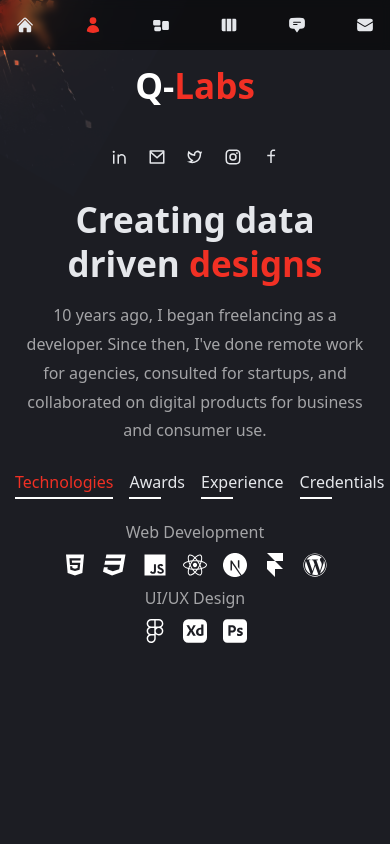
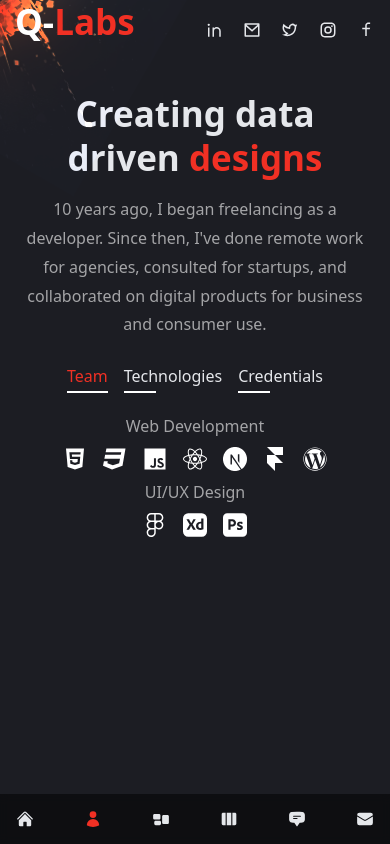
Before and after one commit to ArseneNgenzi/q-labs, a Next.js app: page /about in a window 390 px wide. Built offline with nearby package versions, Linux system fonts and the light colour scheme.

Commit message:
fixed bugs in header component

```diff
--- a/components/Header.js
+++ b/components/Header.js
@@ -5,12 +5,9 @@ import Socials from "../components/Socials";
 
 const Header = () => {
 	return (
-		<header className=" pt-8 xl:pt-0  w-full flex items-center px-16 xl:px-0 z-50">
+		<header className=" lg:pt-8 xl:pt-0  w-full flex items-center lg:px-16 xl:px-0 z-50">
 			<div className=" container mx-auto z-10">
-        {/* <div>
-          <Link href={'/'}> <Image src={'/logo.svg'} width={220} height={48}/></Link>
-        </div> */}
-        <div className="pt-8 flex flex-col lg:flex-row justify-between items-center gap-y-6">
+        <div className="lg:pt-8 flex flex-row justify-between items-center">
           {/* Logo */}
           <Link href={'/'}> <p className="h2 text-white">Q-<span className=" text-accent">Labs</span> </p></Link>
           {/* Socials */}
--- a/components/Nav.js
+++ b/components/Nav.js
@@ -32,7 +32,7 @@ const Nav = () => {
 	const pathname = router.pathname
 
 	return (
-		<nav className="flex flex-col items-center xl:justify-center gap-y-4 fixed h-max  mt-auto xl:right-[1%] z-10 top-0 w-full xl:w-10 xl:max-w-md xl:h-screen">
+		<nav className="flex flex-col items-center xl:justify-center gap-y-4 fixed h-max  mt-auto xl:right-[1%] z-50 bottom-0 w-full xl:w-10 xl:max-w-md xl:h-screen">
 			{/* Inner */}
 			<div className="flex w-full xl:flex-col items-center justify-between xl:justify-center gap-y-10 px-4 md:px-4 xl:px-0 h-auto xl:h-max py-4 bg-black/50 backdrop-blur-sm text-3xl xl:text-xl xl:rounded-full">
 				{navData.map((link, index) => {
--- a/pages/about/index.js
+++ b/pages/about/index.js
@@ -26,6 +26,27 @@ import {
 //  data
 const aboutData = [
 	{
+		title: "Team",
+		info: [
+			{
+				title: "Web Development",
+				icons: [
+					<FaHtml5 key=''/>,
+					<FaCss3 key=''/>,
+					<FaJs key=''/>,
+					<FaReact key=''/>,
+					<SiNextdotjs key=''/>,
+					<SiFramer key=''/>,
+					<FaWordpress key=''/>,
+				],
+			},
+			{
+				title: "UI/UX Design",
+				icons: [<FaFigma key=''/>, <SiAdobexd key=''/>, <SiAdobephotoshop key=''/>],
+			},
+		],
+	},
+	{
 		title: "Technologies",
 		info: [
 			{
@@ -46,36 +67,37 @@ const aboutData = [
 			},
 		],
 	},
-	{
-		title: "awards",
-		info: [
-			{
-				title: "Webby Awards - Honoree",
-				stage: "2011 - 2012",
-			},
-			{
-				title: "Adobe Design Achievement Awards - Finalist",
-				stage: "2009 - 2010",
-			},
-		],
-	},
-	{
-		title: "experience",
-		info: [
-			{
-				title: "UX/UI Designer - XYZ Company",
-				stage: "2012 - 2023",
-			},
-			{
-				title: "Web Developer - ABC Agency",
-				stage: "2010 - 2012",
-			},
-			{
-				title: "Intern - DEF Corporation",
-				stage: "2008 - 2010",
-			},
-		],
-	},
+
+	// {
+	// 	title: "awards",
+	// 	info: [
+	// 		{
+	// 			title: "Webby Awards - Honoree",
+	// 			stage: "2011 - 2012",
+	// 		},
+	// 		{
+	// 			title: "Adobe Design Achievement Awards - Finalist",
+	// 			stage: "2009 - 2010",
+	// 		},
+	// 	],
+	// },
+	// {
+	// 	title: "experience",
+	// 	info: [
+	// 		{
+	// 			title: "UX/UI Designer - XYZ Company",
+	// 			stage: "2012 - 2023",
+	// 		},
+	// 		{
+	// 			title: "Web Developer - ABC Agency",
+	// 			stage: "2010 - 2012",
+	// 		},
+	// 		{
+	// 			title: "Intern - DEF Corporation",
+	// 			stage: "2008 - 2010",
+	// 		},
+	// 	],
+	// },
 	{
 		title: "credentials",
 		info: [
@@ -111,8 +133,8 @@ const About = () => {
 			>
 				<Avatar />
 			</motion.div> */}
-			<div className=" container mx-auto  flex flex-col items-center xl:flex-row  gap-x-6 lg:h-[60vh] xl:h-[70vh] ">
-				<div className=" flex-1 flex flex-col justify-center">
+			<div className=" container mx-auto  flex flex-col items-center lg:flex-row  gap-x-6 lg:h-[60vh] xl:h-[70vh] ">
+				<div className=" flex-1 flex flex-col justify-center lg:h-[60%]">
 					<motion.h2
 						className="h2"
 						variants={fadeIn("up", 0.2)}
@@ -182,7 +204,7 @@ const About = () => {
 					</motion.div>
 				</div>
 				<motion.div
-					className=" flex flex-col w-full xl:max-w-[48%] h-auto "
+					className=" flex flex-col w-full xl:max-w-[48%] lg:h-[60%] "
 					variants={fadeIn("up", 0.4)}
 					initial="hidden"
 					animate="show"
@@ -205,8 +227,8 @@ const About = () => {
 						})}
 					</div>
 					<div className="  py-2 xl:py-6 flex flex-col gap-y-2 xl:gap-y-4 items-center xl:items-start">
-						{aboutData[index].info.map((item, itemIndex) => {
-							return (
+						{aboutData[index].info.map((item, itemIndex) => (
+
 								<div
 									key={itemIndex}
 									className=" flex-1 flex flex-col md:flex-row max-w-max gap-x-2 items-center text-white/60"
@@ -226,8 +248,8 @@ const About = () => {
 										})}
 									</div>
 								</div>
-							);
-						})}
+
+						))}
 					</div>
 				</motion.div>
 			</div>
```
